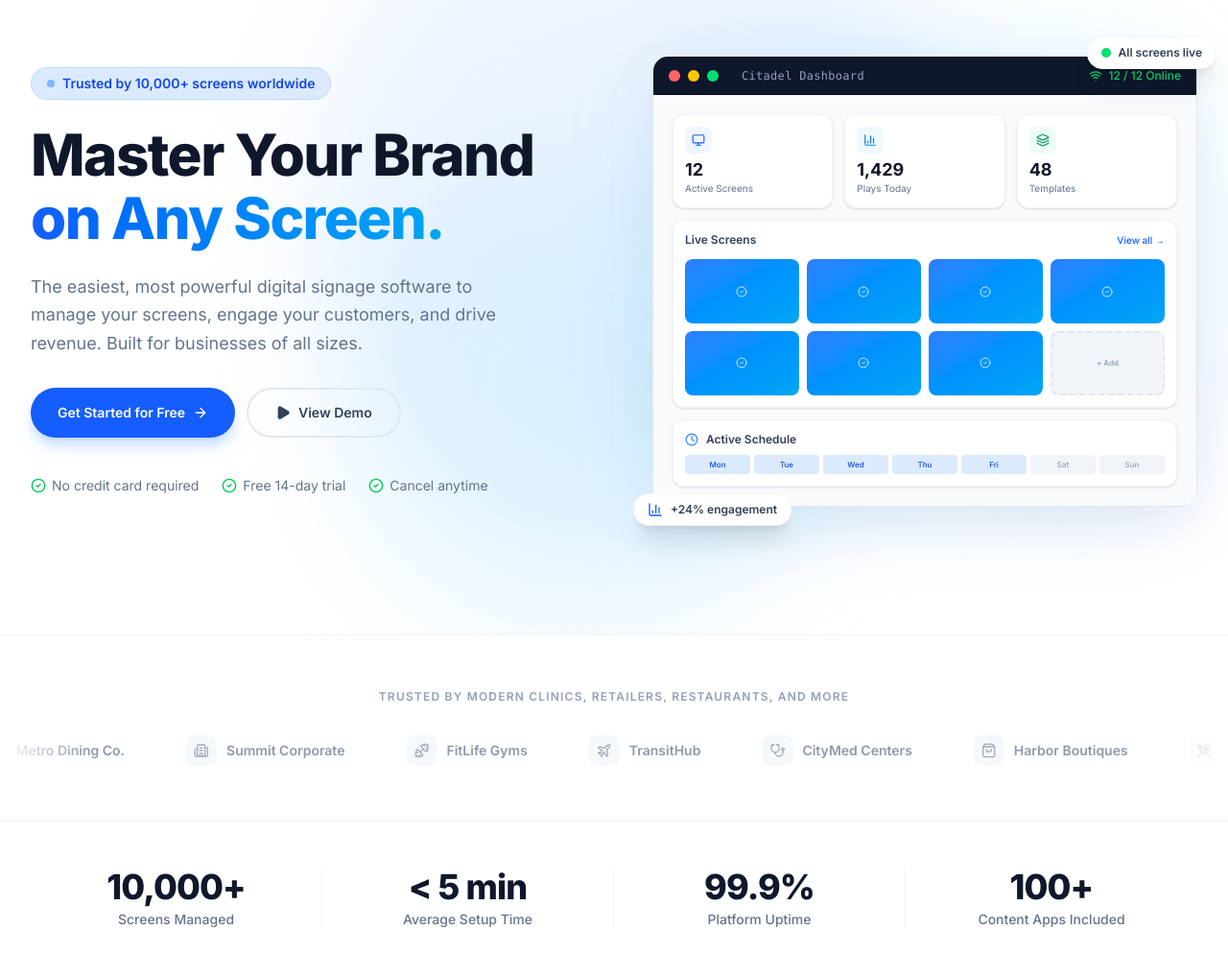
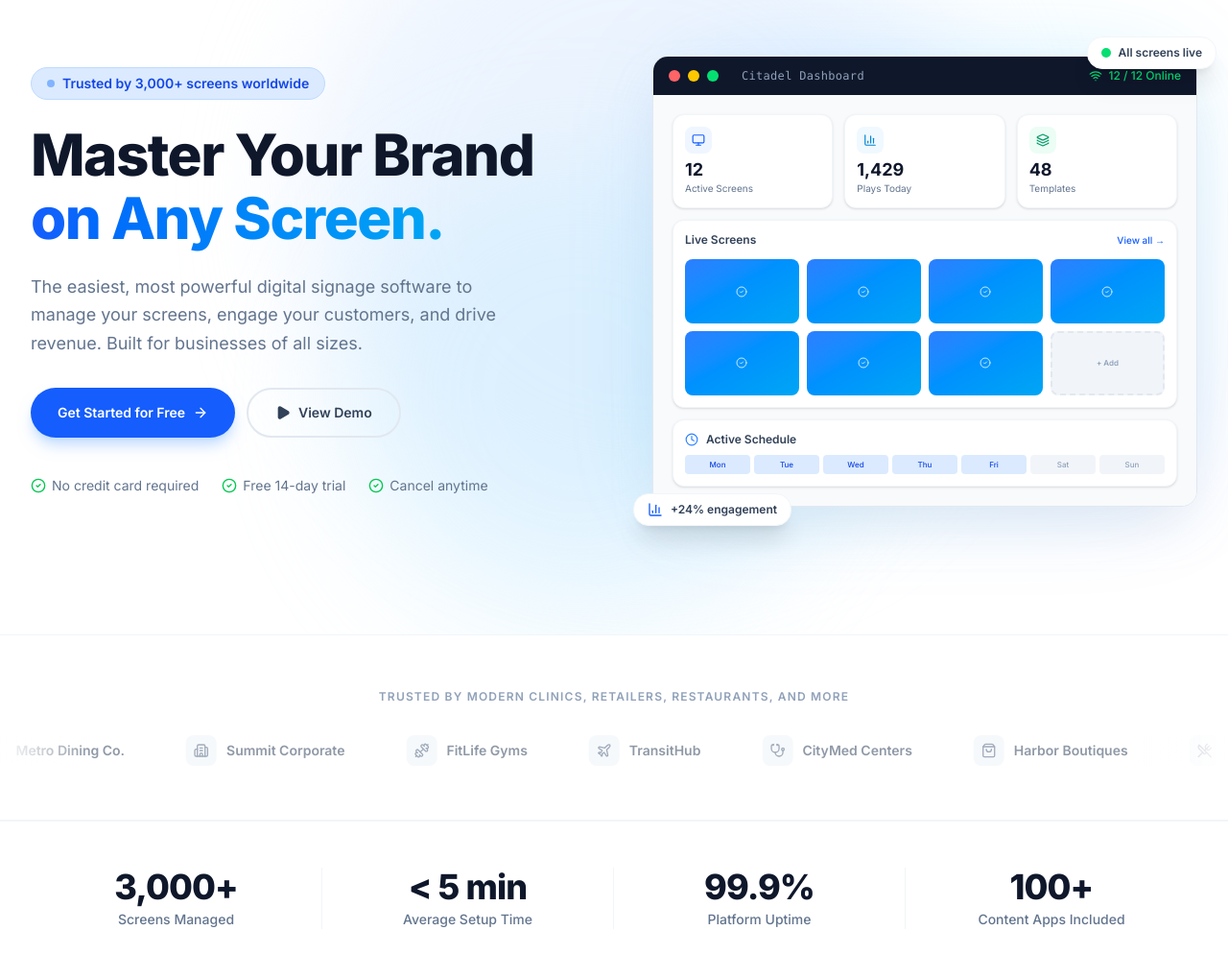
Before and after one commit to cdm-citadel/citadel-web, a Next.js app: page / in a window 1280 px wide. Shown: the part 139-1133 px from the top of the page at 96% size. Built offline with nearby package versions, Linux system fonts and the light colour scheme.

Commit message:
Update screen count from 10,000+ to 3,000+ across all references
Co-Authored-By: Claude Sonnet 4.6 <noreply@anthropic.com>

```diff
--- a/components/DigitalSignageContent.tsx
+++ b/components/DigitalSignageContent.tsx
@@ -77,7 +77,7 @@ function Hero() {
             >
               Create, schedule, and publish content across all your screens from
               one cloud dashboard — no IT team, no complexity, no downtime.
-              Trusted by 10,000+ screens worldwide.
+              Trusted by 3,000+ screens worldwide.
             </motion.p>
 
             <motion.div
@@ -365,7 +365,7 @@ const STATS = [
   { value: "99.9%",  label: "Platform uptime SLA" },
   { value: "140+",   label: "App integrations" },
   { value: "1,000+", label: "Ready-made templates" },
-  { value: "10,000+",label: "Screens managed" },
+  { value: "3,000+",label: "Screens managed" },
 ];
 
 function StatsBar() {
--- a/components/Hero.tsx
+++ b/components/Hero.tsx
@@ -167,7 +167,7 @@ export default function Hero() {
                          border border-blue-200"
             >
               <span className="w-2 h-2 rounded-full bg-blue-500 animate-pulse" />
-              Trusted by 10,000+ screens worldwide
+              Trusted by 3,000+ screens worldwide
             </motion.div>
 
             {/* Headline */}
--- a/components/StatsBar.tsx
+++ b/components/StatsBar.tsx
@@ -8,7 +8,7 @@
 import { motion } from "framer-motion";
 
 const STATS = [
-  { value: "10,000+", label: "Screens Managed" },
+  { value: "3,000+", label: "Screens Managed" },
   { value: "< 5 min", label: "Average Setup Time" },
   { value: "99.9%",   label: "Platform Uptime" },
   { value: "100+",    label: "Content Apps Included" },
--- a/components/industries/IndustrySocialProof.tsx
+++ b/components/industries/IndustrySocialProof.tsx
@@ -51,7 +51,7 @@ export default function IndustrySocialProof({ data }: { data: IndustryData }) {
         {/* Caption */}
         <p className="text-sm text-slate-500">
           Trusted by{" "}
-          <span className="font-semibold text-slate-700">10,000+ screens</span>
+          <span className="font-semibold text-slate-700">3,000+ screens</span>
           {" "}across {data.name.toLowerCase()} businesses worldwide
         </p>
 
```
